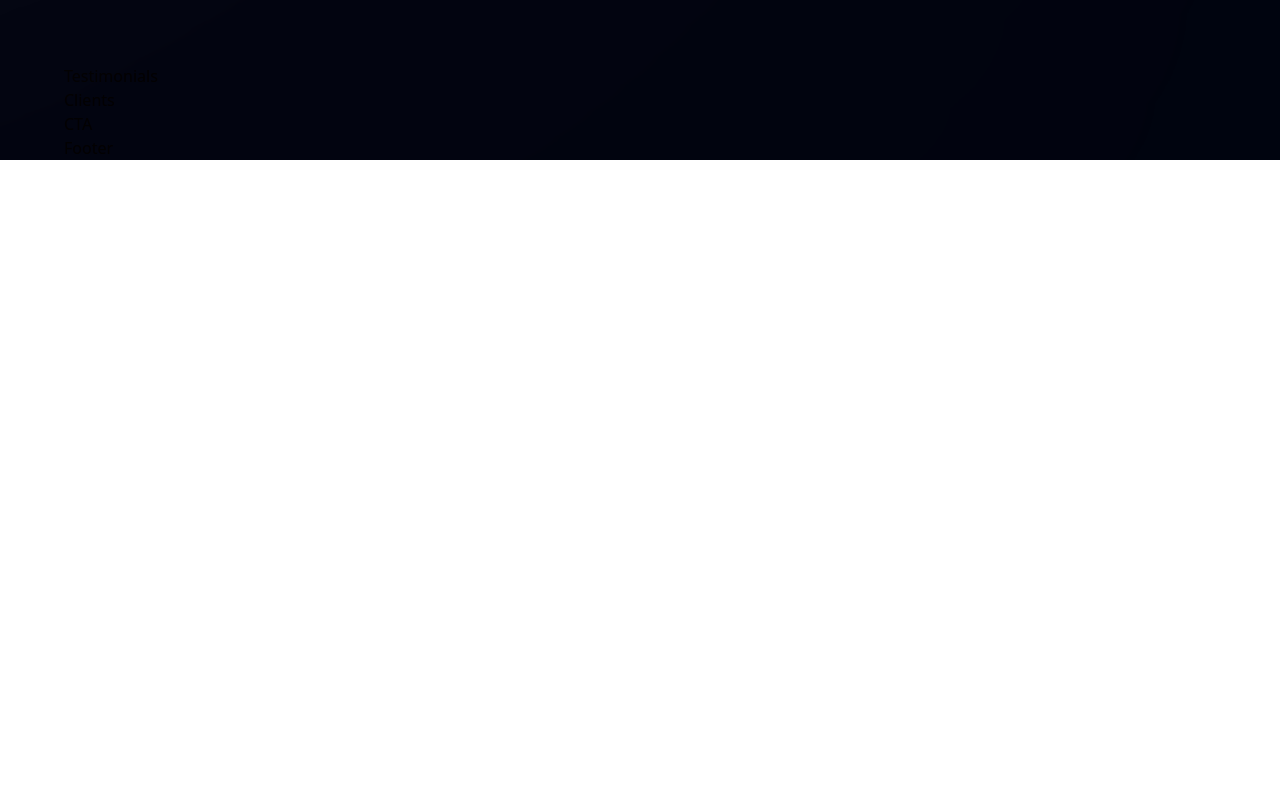
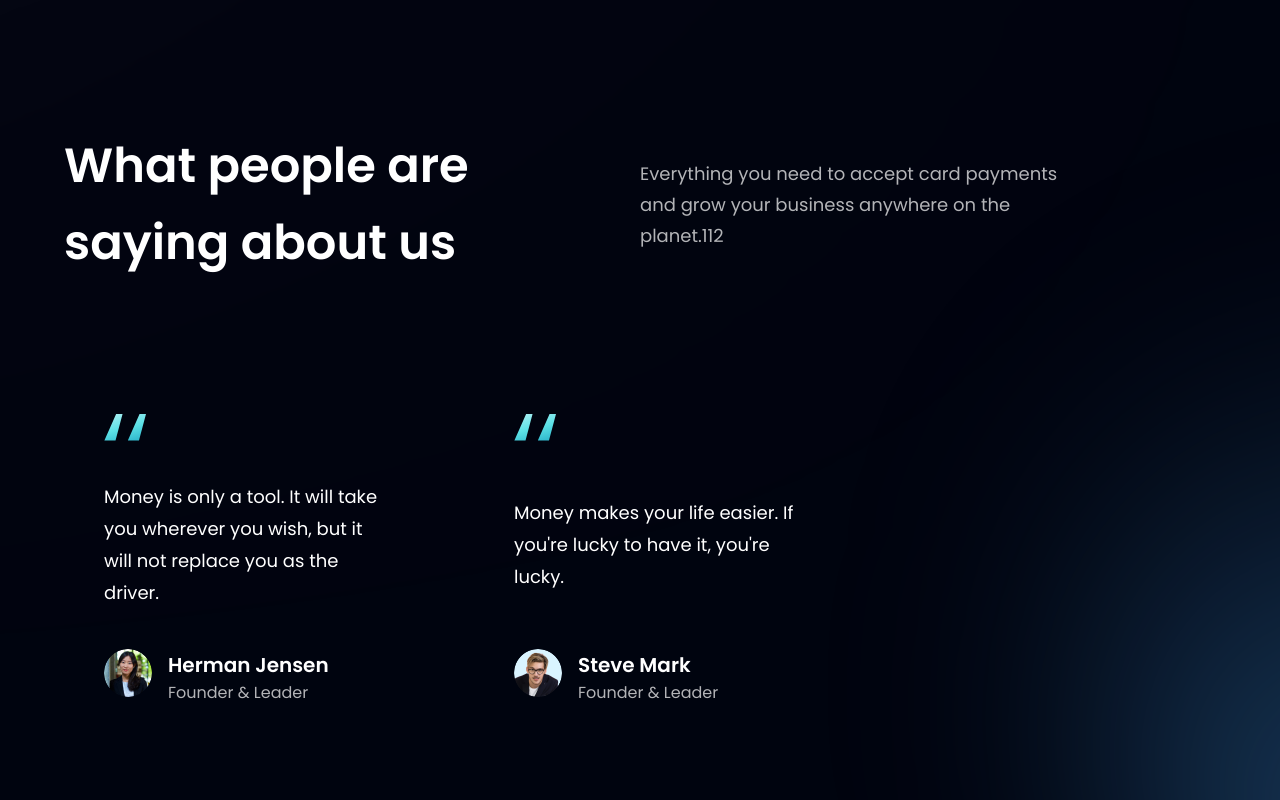
Before and after one commit to Shahnas-P/bank_modern_app, a React (Vite) app: page / in a window 1280 px wide. Shown: the part 2740-3540 px from the top of the page. Before the commit the page ends 2900 px from the top, so only its background shows below. Built offline with nearby package versions, Linux system fonts and the light colour scheme.

Commit message:
Build Testmonials

```diff
--- a/src/components/FeedbackCard.jsx
+++ b/src/components/FeedbackCard.jsx
@@ -1,9 +1,21 @@
 import React from 'react'
+import { quotes } from '../assets'
+const FeedBackCard = ({content,name,title,img,
+}) => {
+  return (
+    <div className=' flex flex-col justify-between rounded-[20px]  max-w-[370px] px-10 py-12 md:mr-10  sm:mr-5 mr-0 my-5 feedback-card'>
+      <img src={quotes} alt='Quotes' className='w-[42px] h-[27px] object-contain' />
+      <p className={`font-poppins font-normal text-[18px] leading-[32px] text-white my-10`}>{content}</p>
+      <div className='flex flex-row '>
+        <img src={img} alt={name} className='w-[48px] h-[48px] rounded-full ' />
+        <div className='flex flex-col ml-4'>
+          <h4 className='font-poppins font-semibold text-[20px] leading-[32px] text-white' >{name}</h4>
 
-const FeedBackCard = () => {
-  return (
-    <div>
-      FeedBackCard
+          <p className='font-poppins font-normal  text-[16px] leading-[24px] text-dimWhite '>{title}</p>
+
+        </div>
+
+      </div>
     </div>
   )
 }
--- a/src/components/Testimonials.jsx
+++ b/src/components/Testimonials.jsx
@@ -1,11 +1,26 @@
 import React from 'react'
+import { feedback } from '../constants'
+import FeedbackCard from './FeedbackCard'
+import styles from '../style'
+const Testimonials = () =>  (
+    <section id="clients" className={` py-6 sm:py-16 ${styles.flexCenter} flex-col relative `}  >
+      {/* Gradient Div */}
+      <div className={` w-[60%] h-[60%] -right-[50%] absolute rounded-full z-[0] blue__gradient `} />
+<div className={` w-full flex justify-between items-center md:flex-row flex-col sm:mb-16 mb-6 relative z-[1]  `} >
+<h1 className={`${styles.heading2}`}>What people are <br className="sm:block hidden" /> saying about us</h1>
+<div className='w-full md:mt-0 mt-6 '>
+<p className={`${styles.paragraph} text-left max-w-[450px] `} >Everything you need to accept card payments and grow your business anywhere on the planet.112</p>
 
-const Testimonials = () => {
-  return (
-    <div>
-      Testimonials
+</div>
+
+  </div>
+  <div  className=' w-full flex sm:justify-start justify-center  flex-wrap relative z-[1] feedback-container ' >
+    {feedback.map((card)=>(
+    <FeedbackCard key={card.id} {...card} />
+    ))}
     </div>
+    </section>
   )
-}
+
 
 export default Testimonials
```
Also changed, not shown: 1 other file (tests, documents, lock files or other folders).
